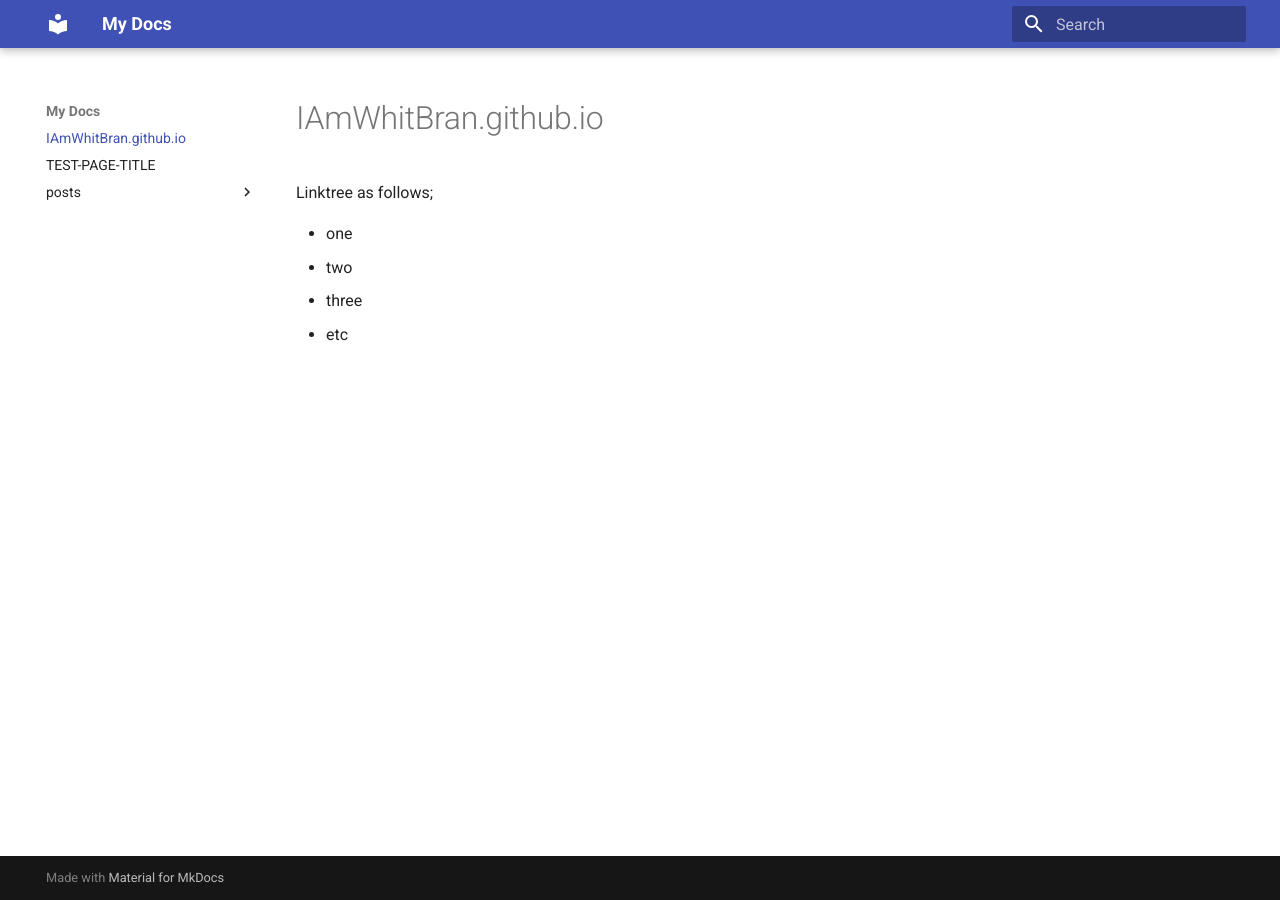
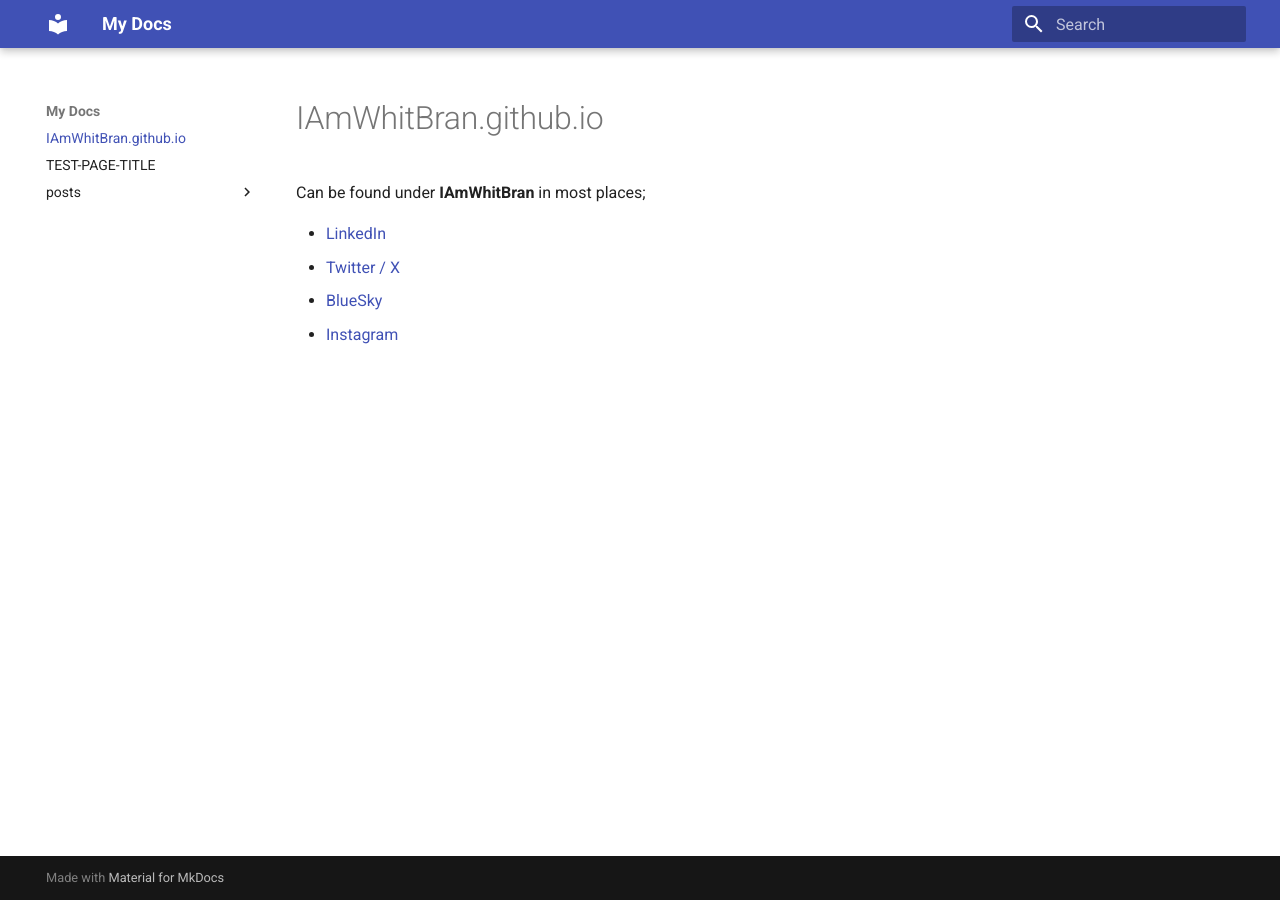
Before and after one commit to IAmWhitBran/IAmWhitBran.github.io, an MkDocs documentation site: the page built from docs/index.md, in a window 1280 px wide. Built offline with MkDocs 1.6.1 and Material for MkDocs 9.7.7, drawn with Linux system fonts in a browser that asks for light colours.

Commit message:
Update index.md

```diff
--- a/docs/index.md
+++ b/docs/index.md
@@ -1,7 +1,7 @@
 # IAmWhitBran.github.io
-Linktree as follows;
+Can be found under **IAmWhitBran** in most places;
 
-* one
-* two
-* three
-* etc
+* [LinkedIn](https://www.linkedin.com/in/brandon-white)
+* [Twitter / X](http://x.com/IAmWhitBran)
+* [BlueSky](https://bsky.app/profile/iamwhitbran.bsky.social)
+* [Instagram](https://www.instagram.com/iamwhitbran)
```
